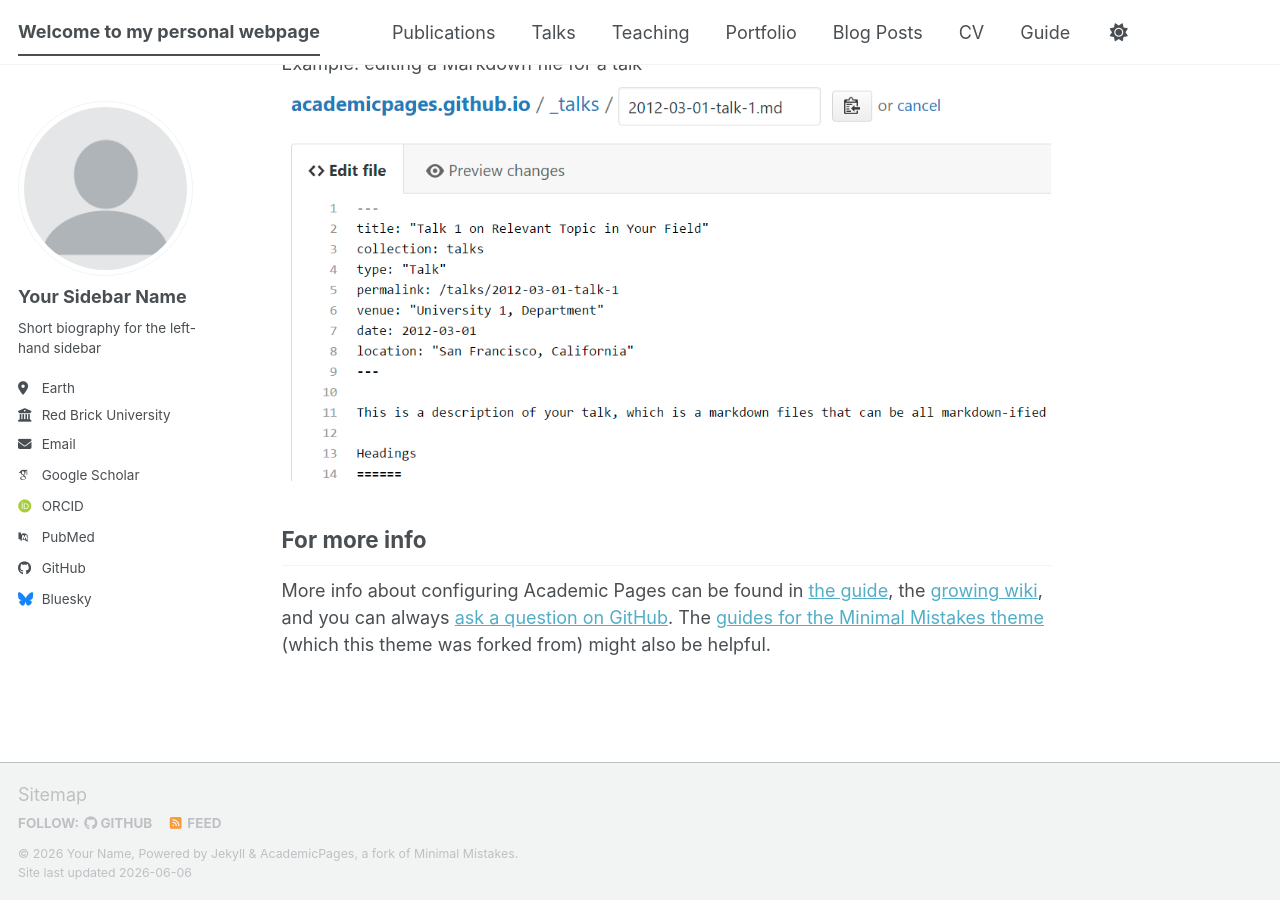
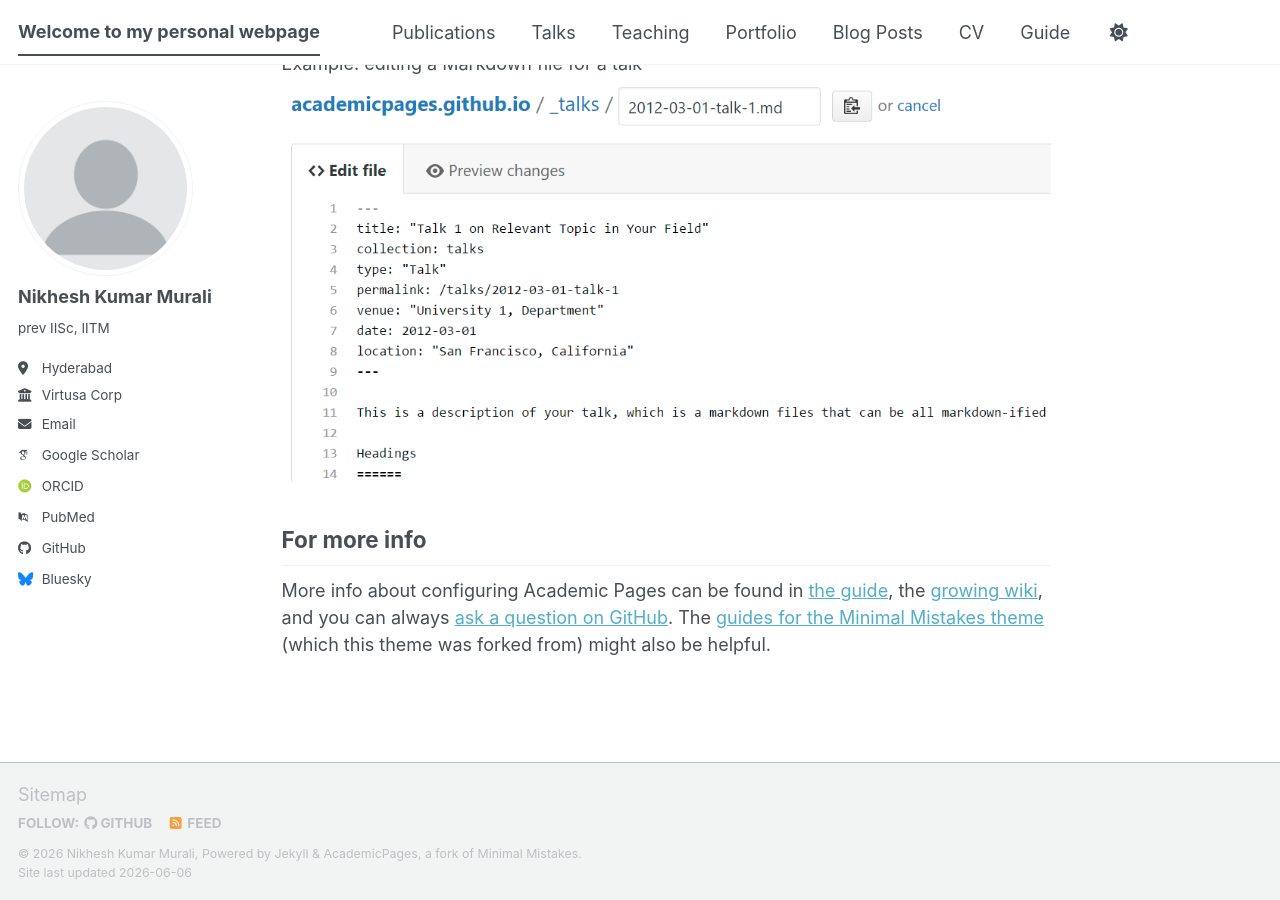
Before and after one commit to NikheshKumar/nikheshkumar.github.io, a Jekyll site: the page built from _pages/about.md, in a window 1280 px wide and 900 px high, scrolled down 2720 px. Built offline with Jekyll 4.4.1, drawn with Linux system fonts in a browser that asks for light colours; some web fonts are replaced; a script bundle is joined from its source files by our own code; library files that are not in the unit come from our copies.

Commit message:
Update personal details in _config.yml

```diff
--- a/_config.yml
+++ b/_config.yml
@@ -11,7 +11,7 @@ locale                   : "en-US"
 site_theme               : "default" # The available themes options are "default", "air", "sunrise", "mint", "dirt" and "contrast"
 title                    : "Welcome to my personal webpage"
 title_separator          : "-"
-name                     : &name "Your Name"
+name                     : &name "Nikhesh Kumar Murali"
 description              : &description "Personal webpage"   # Update this with a general description of your site, this is the default if not overridden by a page
 url                      : https://nikheshkumar.github.io # The base hostname & protocol for your site e.g. "https://[your GitHub username].github.io",
                                                            # or if you already have some other page hosted on Github then use "https://[your GitHub username].github.io/[Your Repo Name]"
@@ -24,13 +24,13 @@ repository               : "NikheshKumar/nikheshkumar.github.io"
 author:
   # Biographic information
   avatar           : "profile.png"
-  name             : "Your Sidebar Name"
-  pronouns         : # example: "she/her"
-  bio              : "Short biography for the left-hand sidebar"
-  location         : "Earth"
-  employer         : "Red Brick University"
+  name             : "Nikhesh Kumar Murali"
+  pronouns         : # example: "he/him"
+  bio              : "prev IISc, IITM"
+  location         : "Hyderabad"
+  employer         : "Virtusa Corp"
   uri              : # URL
-  email            : "none@example.org"
+  email            : "nikheshk19@gmail.com"
 
   # Academic websites
   academia         : # URL
```
